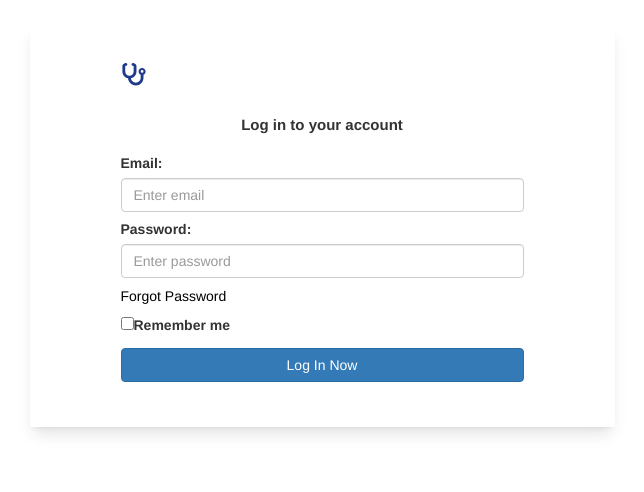
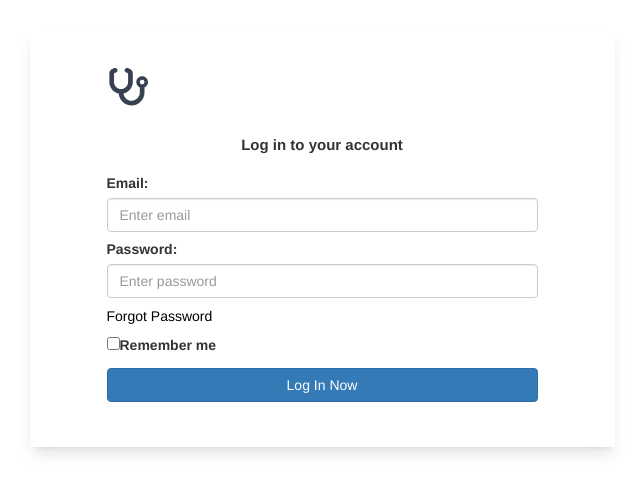
Before and after one commit to iamclement1/D-Clinik, a React (Vite) app: page / in a window 1280 px wide. Shown: the top 492 px of the page, without its empty margins (318-962 px from the left). Built offline with nearby package versions, Linux system fonts and the light colour scheme.

Commit message:
adjusted login and forget password page

```diff
--- a/src/App.jsx
+++ b/src/App.jsx
@@ -13,10 +13,10 @@ function App() {
     <Router>
       <div className='App'>
         <Routes>
-          <Route path="/doctor/appointment" exact element={<Appointment/>} />
-          <Route path="/" exact element={<LogIn/>} />
-          <Route path="/dashboard"  exact element={<Dashboard/>} />
-          <Route path="/forgot-password" exact element={<ResetPassword/>} />
+          <Route path="/doctor/appointment"  element={<Appointment/>} />
+          <Route path="/" element={<LogIn/>} />
+          <Route path="/dashboard"   element={<Dashboard/>} />
+          <Route path="/forgotpassword" element={<ResetPassword/>} />
         </Routes>
       </div>
     </Router>
--- a/src/Components/Sidebar/DoctorSideBar.jsx
+++ b/src/Components/Sidebar/DoctorSideBar.jsx
@@ -5,6 +5,9 @@ import { FontAwesomeIcon } from '@fortawesome/react-fontawesome'
 import { faHouse, faAddressCard } from '@fortawesome/free-solid-svg-icons'
 
 function DoctorSideBar() {
+
+    const [ isOpen , setIsOpen ] = useState(false);
+
     return (
         <>
         { !isOpen ? (
@@ -48,7 +51,7 @@ function DoctorSideBar() {
             </ul>
         </div>
         </>
-  )
+)
 }
 
 export default DoctorSideBar
--- a/src/Pages/LogIn.jsx
+++ b/src/Pages/LogIn.jsx
@@ -9,12 +9,11 @@ function LogIn() {
     <div className=" container m-auto justify-center">
         <div className="row">
             <div className=" flex offset-md-3 bg-light shadow-lg
-            m-auto md:w-3/6 md:mt-10 mt-5  md:px-10 px-3 py-10 justify-cente">
-                <form className='flex flex-col mx-auto md:w-4/5 w-
-                p-5'>
-                    <FontAwesomeIcon icon={faStethoscope} className='md:text-4xl
-                    text-2xl mb-4 text-blue-900' />
-                    <h2 className='md:text-2xl text-xl font-bold text-center'>
+            m-auto md:w-3/6 md:mt-12 mt-5  md:px-15 px-3 py-10 justify-center">
+                <form className='flex flex-col mx-auto md:w-4/5 w-5/6 p-5'>
+                    <FontAwesomeIcon icon={faStethoscope} className='md:text-6xl
+                    text-2xl mb-4 text-gray-700' />
+                    <h2 className='md:text-2xl text-3xl font-bold text-center'>
                         Log in to your account
 
                     </h2>
--- a/src/Pages/ResetPassword.jsx
+++ b/src/Pages/ResetPassword.jsx
@@ -6,15 +6,15 @@ function ResetPassword() {
     return (
     <div className="container-fluid m-auto h-screen">
         <div className="row">
-            <div className="col-md-6 offset-md-3 pt-32">
-                <form className="md:w-2/6 shadow-md m-auto p-2">
+            <div className="col-md-12 offset-md-3 pt-32">
+                <form className="md:w-2/6 shadow-md m-auto p-3">
                     <div className="mb-3 mt-3">
-                        <h1 className="text-blue-500 text-center text-3xl
+                        <h1 className="text-blue-500 text-center text-6xl
                         font-bold mb-4">
                             D'Clinik
                         </h1>
                         {/* <h4 className="h4 text-center">Reset Password:</h4> */}
-                        <p className="text-center text-xs px-6">
+                        <p className="text-center text-2xl px-6">
                             Enter the email associated with your account and we'll
                             send you a link to reset your password{" "}
 
```
